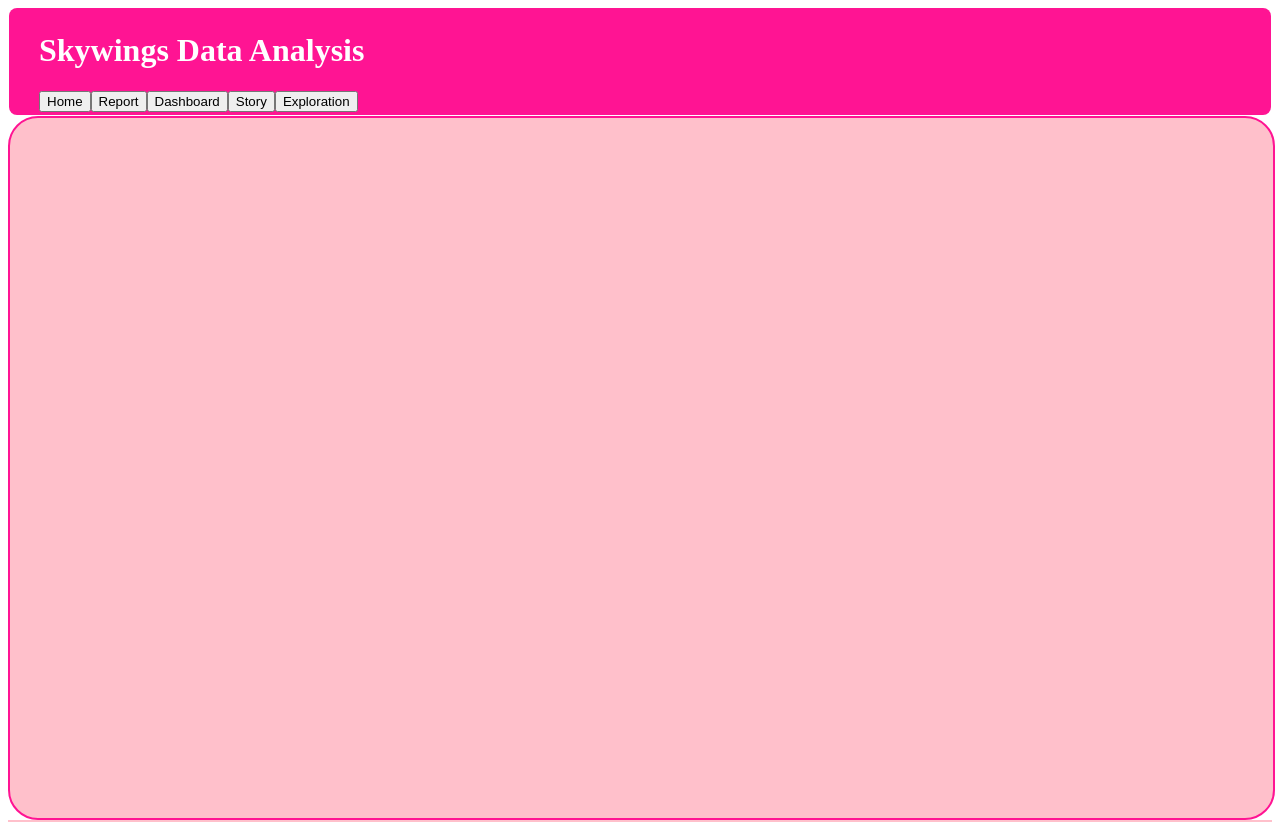
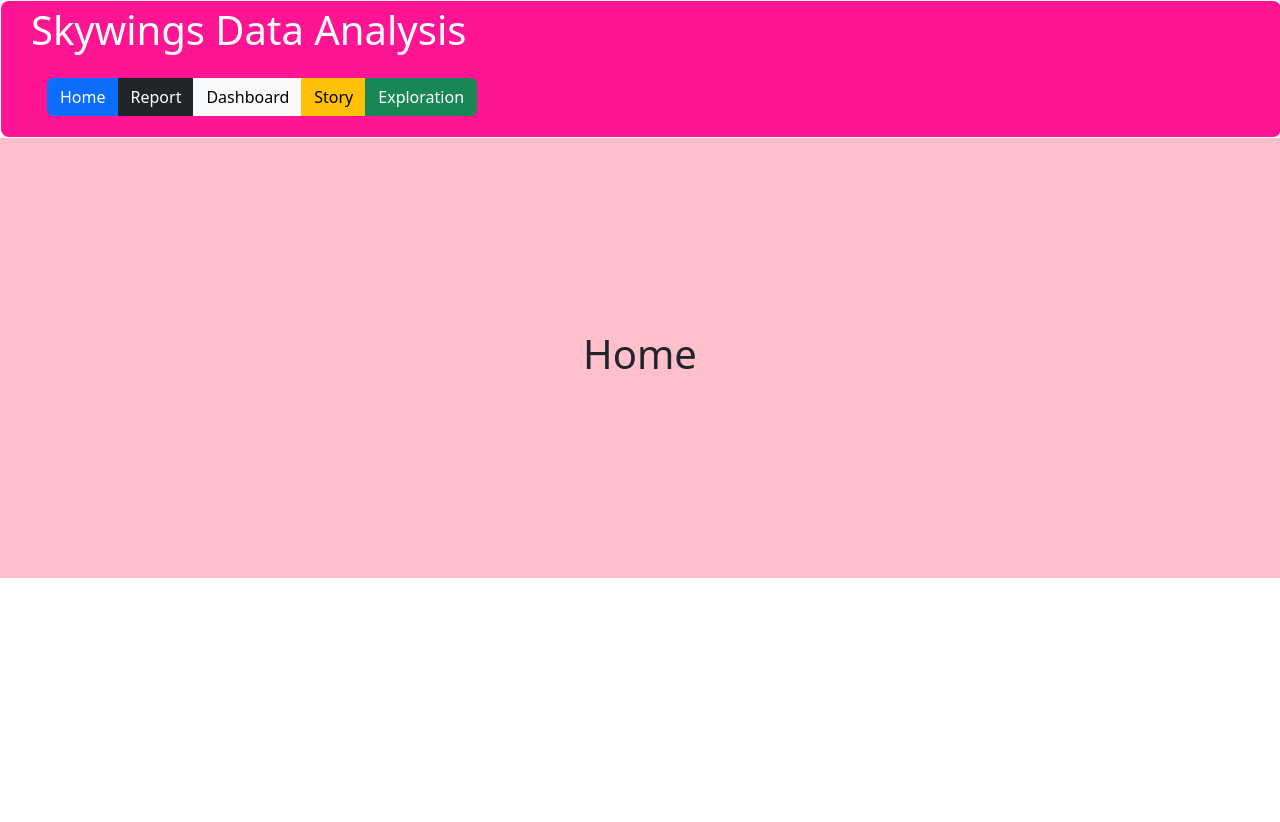
Before and after one commit to M-Brabu/Skywings, a React (Vite) app: page / in a window 1280 px wide. Shown: the top 822 px of the page. After the commit the page ends 800 px from the top, so only its background shows below. Built offline with nearby package versions, Linux system fonts and the light colour scheme.

Commit message:
Updated 10/4

```diff
--- a/index.html
+++ b/index.html
@@ -5,6 +5,7 @@
     <link rel="icon" type="image/svg+xml" href="/favicon.svg" />
     <meta name="viewport" content="width=device-width, initial-scale=1.0" />
     <title>skywings-travels-data-analysis</title>
+    <link href="https://cdn.jsdelivr.net/npm/bootstrap@5.3.8/dist/css/bootstrap.min.css" rel="stylesheet" integrity="sha384-sRIl4kxILFvY47J16cr9ZwB07vP4J8+LH7qKQnuqkuIAvNWLzeN8tE5YBujZqJLB" crossorigin="anonymous">
   </head>
   <body>
     <div id="root"></div>
--- a/package.json
+++ b/package.json
@@ -11,7 +11,8 @@
   },
   "dependencies": {
     "react": "^19.2.4",
-    "react-dom": "^19.2.4"
+    "react-dom": "^19.2.4",
+    "react-router-dom": "^7.14.0"
   },
   "devDependencies": {
     "@eslint/js": "^9.39.4",
--- a/src/App.jsx
+++ b/src/App.jsx
@@ -1,19 +1,22 @@
+import Home from './Home'
 import Report from './Report'
 import Story from './Story'
 import Exploration from './Exploration'
 import Dashboard from './Dashboard'
 import Dataset from './Dataset'
-import Navbar from './Navbar'
+import {createBrowserRouter,RouterProvider} from 'react-router-dom'
 function App(){
+    const router=createBrowserRouter(
+ [ {element:<Home/>,path:"/"},
+ {element:<Dataset/>,path:"/Dataset"},
+ {element:<Dashboard />,path:"/Dashboard"},
+ {element:<Report />,path:"/Report"},
+ {element:<Exploration/>,path:"/Exploration"},
+ {element:<Story/>,path:"/Story"}
+ ])
 return(
  <>
-    <Navbar/>
- <Dataset/>
- <Dashboard />
- <Report />
- <Exploration/>
- <Story/>
-
+ <RouterProvider router={router}/>
  </>
 )
 }
--- a/src/Dashboard.jsx
+++ b/src/Dashboard.jsx
@@ -1,8 +1,10 @@
+import Navbar from './Navbar'
 import VideoAttacher from "./videoAttacher"
 import dabovid from "./assets/dabo/dabovid.mp4"
 function Dashboard(){
     return(
         <>
+          <Navbar/>
           <VideoAttacher video={dabovid}/>
         </>
     )
--- a/src/Dataset.jsx
+++ b/src/Dataset.jsx
@@ -1,7 +1,9 @@
 import tourdata from './assets/dataset/tourdata.pdf'
+import Navbar from './Navbar'
 function Dataset(){
     return(
         <>
+        <Navbar/>
         <div className="dat">
         <iframe src={tourdata} className='data'></iframe>
         </div>
--- a/src/Exploration.jsx
+++ b/src/Exploration.jsx
@@ -1,9 +1,12 @@
+import Navbar from './Navbar'
 import ImageAttacher from "./ImageAttacher"
 import e1 from './assets/explo/e1.png'
 import e2 from './assets/explo/e2.png'
 import e3 from './assets/explo/e3.png'
+
 function Exploration(){
     return(<>
+    <Navbar/>
     <ImageAttacher image={e1}/>
      <ImageAttacher image={e2}/>
       <ImageAttacher image={e3}/>
--- a/src/Home.jsx
+++ b/src/Home.jsx
@@ -1,6 +1,10 @@
+import Navbar from './Navbar'
 function Home(){
     return (<>
-
+    <Navbar/>
+    <div className="content">
+         <h1>Home</h1>
+    </div>
     </>)
 }
 export default Home
--- a/src/Navbar.jsx
+++ b/src/Navbar.jsx
@@ -1,13 +1,16 @@
+import {Link} from 'react-router-dom'
 function Navbar(){
     return(
        <>
        <div className="Navbar">
         <h1>Skywings Data Analysis</h1>
-        <button className="btn ">Home</button>
-        <button>Report</button>
-        <button>Dashboard</button>
-        <button>Story</button>
-        <button>Exploration</button>
+        <div className='btn-group p-3'>
+        <Link to="/" className='btn btn-primary '>Home</Link>
+        <Link to="/Report" className='btn btn-dark '>Report</Link>
+        <Link to="/Dashboard" className='btn btn-light'>Dashboard</Link>
+        <Link to="/Story" className='btn btn-warning'>Story</Link>
+        <Link to="/Exploration" className='btn btn-success'>Exploration</Link>
+       </div>
        </div>
        </>
     )
--- a/src/Report.jsx
+++ b/src/Report.jsx
@@ -1,3 +1,4 @@
+import Navbar from './Navbar'
 import ImageAttacher from "./ImageAttacher"
 import VideoAttacher from "./videoAttacher"
 import r1vid from './assets/R/R1/r1vid.mp4'
@@ -5,6 +6,7 @@ import r2 from './assets/R/R2/r2.png'
 import r3vid from './assets/R/R3/r3vid.mp4'
 function Report(){
  return(<>
+     <Navbar/>
     <VideoAttacher video={r1vid}/>
     <ImageAttacher image={r2}/>
     <VideoAttacher video={r3vid}/>
--- a/src/Story.jsx
+++ b/src/Story.jsx
@@ -1,3 +1,4 @@
+import Navbar from './Navbar'
 import ImageAttacher from "./ImageAttacher"
 import s1 from './assets/story/s1.png'
 import s2 from './assets/story/s2.png'
@@ -8,6 +9,7 @@ import s6 from './assets/story/s6.png'
 function Story(){
 return(
     <div>
+        <Navbar/>
         <ImageAttacher image={s1} />
         <ImageAttacher image={s2} />
         <ImageAttacher image={s3} />
--- a/src/index.css
+++ b/src/index.css
@@ -14,6 +14,7 @@
     align-items:center ;
     justify-content: center;
     height: 55vh;
+    width:100%;
 }
 .data{
     background-color: pink;
@@ -22,22 +23,14 @@
     align-items:center ;
     justify-content: center;
     height: 75vh;
-    width: 92%;
-    border-color: deeppink;
-    border-style: solid;
-    border-radius: 30px;
-}
-iframe{
-    border-color: deeppink;
-    border-style: solid;
-    border-radius: 30px;
-    width: 10000px;
+    width: 95%;
 }
 .Navbar{
   background-color: deeppink;
   border-radius: 8px;
   color:white;
-  padding:3px;
+  padding:5px;
   padding-left:30px;
   margin:1px;
+  width:100%;
 }
```
Also changed, not shown: 1 other file (tests, documents, lock files or other folders).
